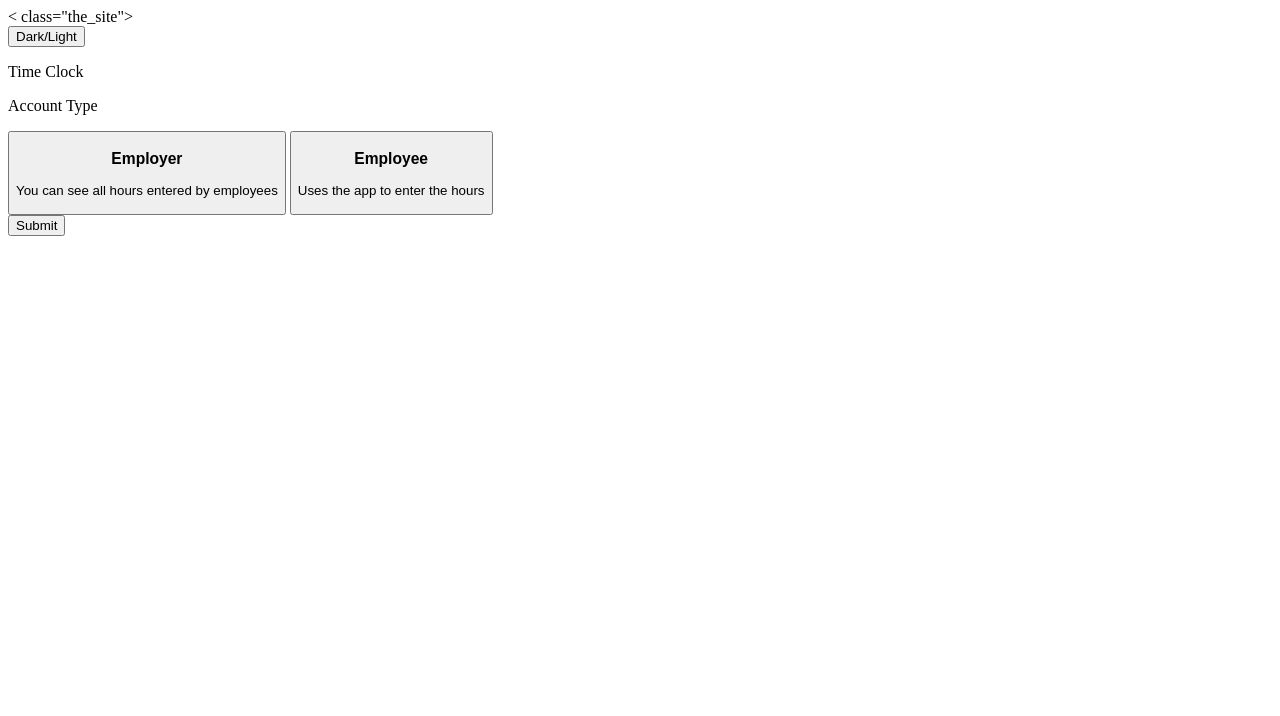
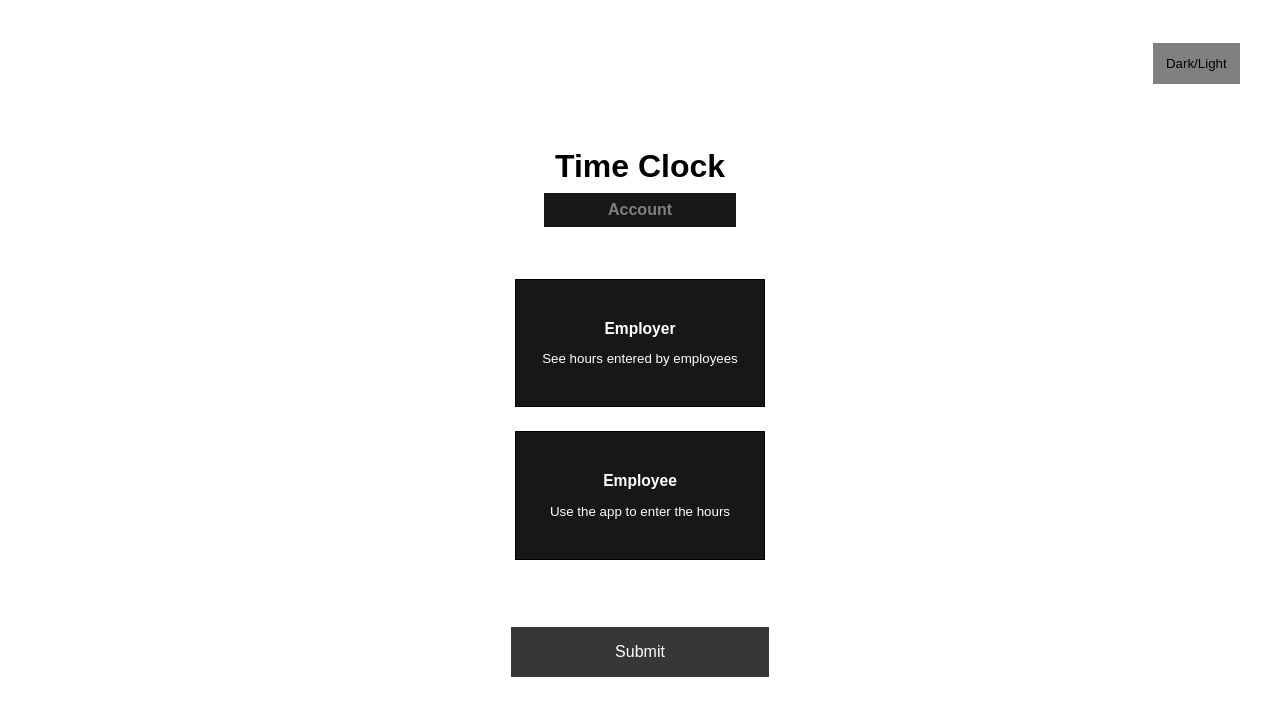
Before and after one commit to courthub74/DarkLight, a plain HTML site: page account_type.html in a window 1280 px wide. Drawn offline with Linux system fonts and the light colour scheme.

Commit message:
account type page set up

```diff
--- a/account_type.html
+++ b/account_type.html
@@ -4,10 +4,21 @@
     <meta charset="UTF-8">
     <meta name="viewport" content="width=device-width, initial-scale=1.0">
     <title>Time Card</title>
+
+    <!-- Check for the localStorage so the page refers to th localStorage for screen mode -->
+    <script>
+        let localS = localStorage.getItem('theme');
+
+        if (localS === 'dark') {
+            document.documentElement.setAttribute('screen_mode', 'dark')
+        }
+     </script>
+
+    <link rel="stylesheet" href="./root.css">
 </head>
 <body>
 
-    < class="the_site">
+    <div class="the_site">
         <nav>
             <!-- Switch Theme Button -->
             <button id="switch_button">
@@ -24,22 +35,24 @@
         </header>
 
         <div class="app_stage">
-            <p>Account Type</p>
+            <p>Account</p>
         </div>
 
         <form action="#">
 
+            <div class="acct_buttons">
                 <!-- Employer -->
                 <button class="acct_type" id="employer_">
                     <h3>Employer</h3>
-                <p>You can see all hours entered by employees</p>
+                    <p>See hours entered by employees</p>
                 </button>
 
                 <!-- Employee -->
                 <button class="acct_type" id="employee_">
                     <h3>Employee</h3>
-                <p>Uses the app to enter the hours</p>
+                    <p>Use the app to enter the hours</p>
                 </button>
+            </div>
 
             <!-- Submit Button -->
             <div class="submit_button">
@@ -49,5 +62,8 @@
         </form>
     </div>
 
+     <!-- JavaScript for Light/Dark Mode -->
+     <script src="app.js"></script>
+
 </body>
 </html>
--- a/root.css
+++ b/root.css
@@ -9,12 +9,13 @@
 :root[screen_mode = "light"] {
     background-color: white;
     color: black;
+    color: #181717;
 }
 
 /* Nite Data Theme */
 :root[screen_mode = "dark"] {
     background-color: black;
-    background-color: #181717;
+    background-color: #1E1E1E;
     color: white;
 }
 
@@ -93,14 +94,14 @@ header {
 .app_stage {
     background-color: gray;
     background-color: #181717;
-    background-color: black;
+    /* background-color: black; */
     font-size: 1rem;
     font-weight: bold;
     color: black;
     color: white;
     color: gray;
     text-align: center;
-    margin-top: -2em;
+    margin-top: -1.5em;
     padding: .5em 4em .5em 4em;
 }
 
@@ -138,7 +139,31 @@ form {
     outline: none;
 }
 
-/*  */
+/* =========================== */
+/* ====THE ACCOUNT BUTTONS==== */
+/* =========================== */
+.acct_buttons {
+    display: flex;
+    flex-direction: column;
+    justify-content: center;
+    align-items: center;
+    height: 40vh;
+    gap: 1.5em;
+}
+
+/* Employer Buttons */
+.acct_type {
+    padding: 3em 2em;
+    background-color: #181717;
+    color: white;
+    border: 1px solid black;
+    width: 100%;
+    display: flex;
+    flex-direction: column;
+    justify-content: center;
+    align-items: center;
+    gap: 1em;
+}
 /* The Pin Number field */
 .pin_field {
     display: flex;
```
Lines whose indentation alone changed are shown as unchanged.
